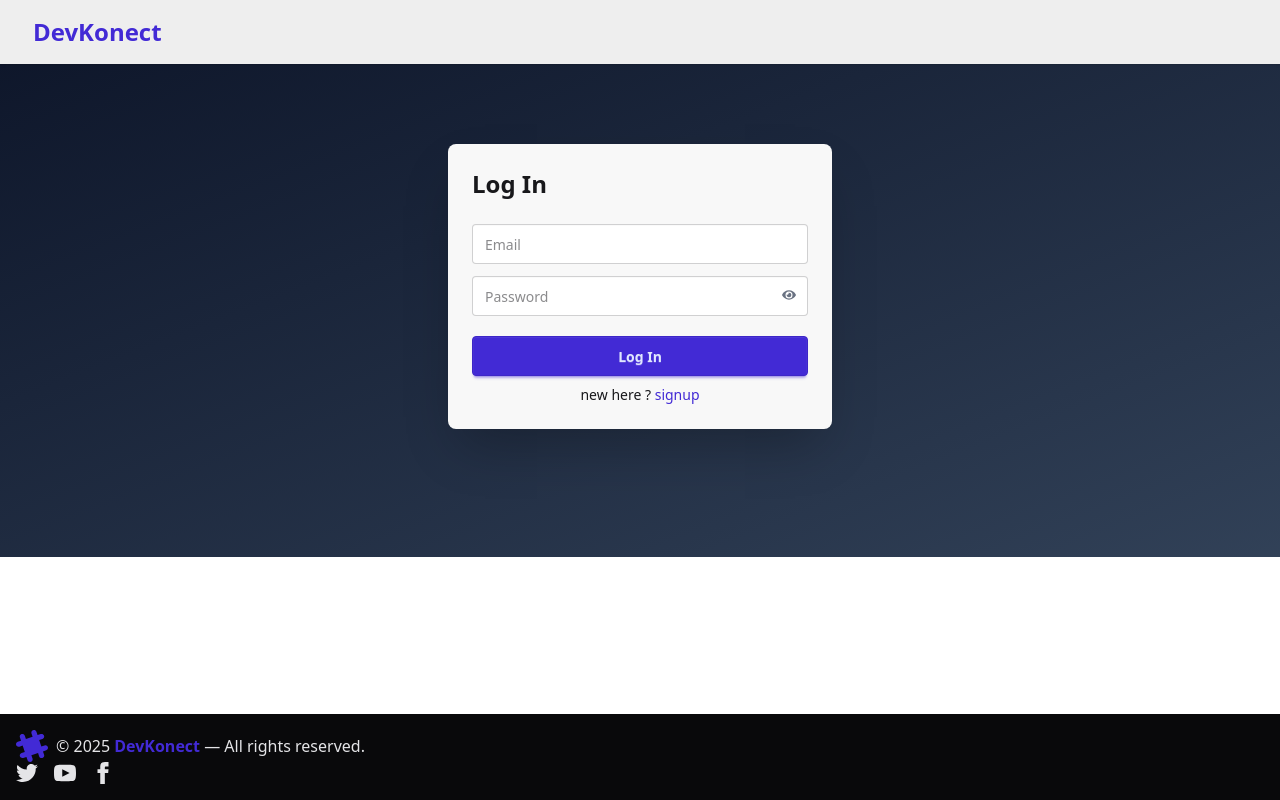
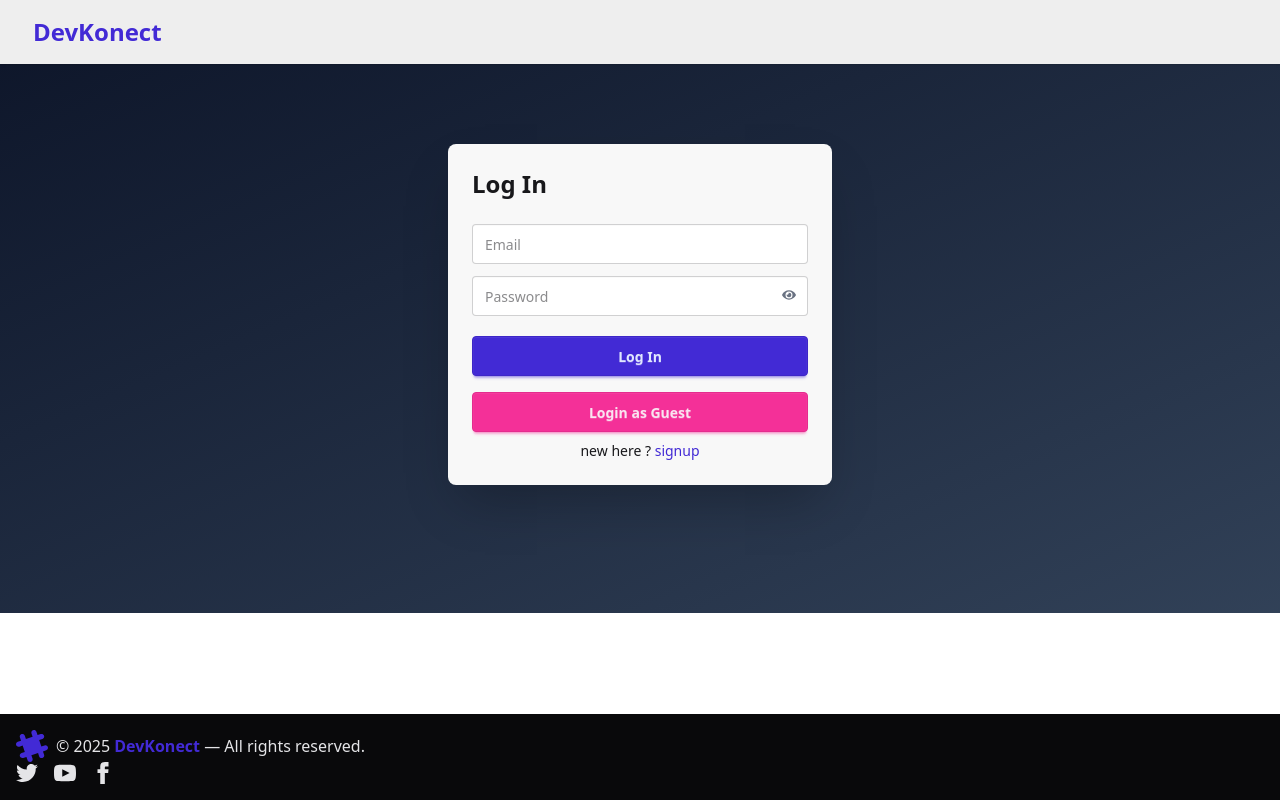
Before and after one commit to anas-faiz/devkonect-web, a React (Vite) app: page /login in a window 1280 px wide. Built offline with nearby package versions, Linux system fonts and the light colour scheme; no server answers.

Commit message:
Guest login added

```diff
--- /dev/null
+++ b/src/components/GuestLogin.jsx
@@ -0,0 +1,38 @@
+import axios from "axios";
+import { useDispatch } from "react-redux";
+import { useNavigate } from "react-router-dom";
+import { adduser } from "../utils/userSlice";
+
+const GuestLogin = ({loading})=>{
+
+    const dispatch = useDispatch();
+    const navigate = useNavigate();
+
+   const handleLogin = async ()=>{
+
+        const response = await axios.post(
+                `${import.meta.env.VITE_API_URL}/login`,
+                { email : import.meta.env.VITE_guest_email,
+                  password: import.meta.env.VITE_guest_password },
+                { withCredentials: true }
+              );
+
+              dispatch(adduser(response?.data?.data));
+                    navigate("/feed");
+
+    }
+
+    return (
+        <div>
+             <button
+             onClick={handleLogin}
+              className={`btn btn-secondary w-full mt-2 ${
+                            loading ? "opacity-70 cursor-not-allowed" : ""
+                          }`}>
+                            Login as Guest
+                </button>
+        </div>
+    )
+}
+
+export default GuestLogin
--- a/src/components/LogIn.jsx
+++ b/src/components/LogIn.jsx
@@ -4,6 +4,7 @@ import { useDispatch } from "react-redux";
 import { adduser } from "../utils/userSlice";
 import { Link, Links, useNavigate } from "react-router-dom";
 import { FaEye, FaEyeSlash } from "react-icons/fa";
+import GuestLogin from "./GuestLogin";
 
 const LogIn = () => {
   const [email, setEmail] = useState("");
@@ -102,6 +103,7 @@ const LogIn = () => {
               {loading ? "Logging in..." : "Log In"}
             </button>
           </form>
+              <GuestLogin loading={loading}/>
           <p className="m-auto">new here ? <span className="text-primary hover:underline "> <Link to={"/signup"}>signup</Link></span></p>
         </div>
       </div>
```
